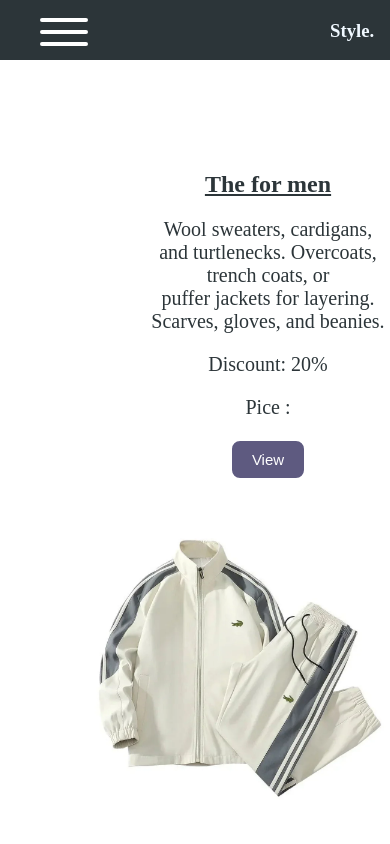
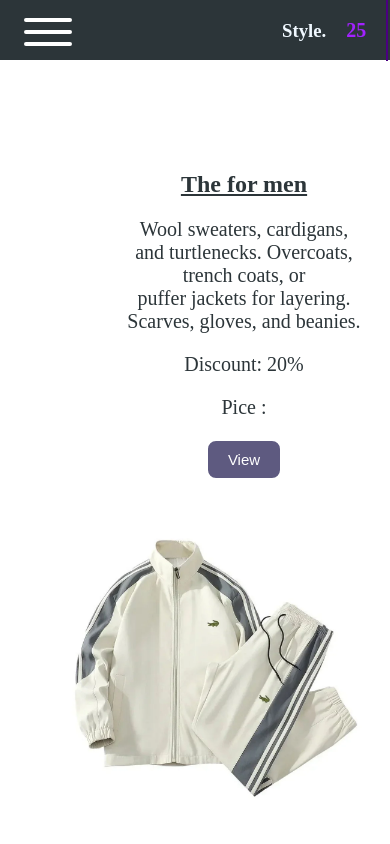
Before and after one commit to 24lyhour/Shopping-style.25, a plain HTML site: page index.html in a window 390 px wide. Shown: the top 844 px of the page. Drawn offline with nearby package versions, Linux system fonts and the light colour scheme.

Commit message:
Update style.css

```diff
--- a/style.css
+++ b/style.css
@@ -1003,7 +1003,7 @@ top: 0;
     }
    .left-menu{
         position: absolute;
-        left: 5rem;
+        left: 2rem;
         top: 0;
     }
 
@@ -1013,7 +1013,7 @@ top: 0;
     /* display: none; */
     position: absolute;
     top: 0;
-    left: 2rem;
+    left: 1rem;
   }
   .right-menu #menuDropNav{
     display: none;
@@ -1127,12 +1127,12 @@ top: 0;
 
 }.container-1 .preview-right{
     position: absolute;
-    left: 5.5rem;
+    left: 4rem;
     top: 32rem;
 }
 .container-1 .preview-left{
     position: absolute;
-    left: 5.5rem;
+    left: 4rem;
     top: 30rem;
     width: 300px;
 }
```
